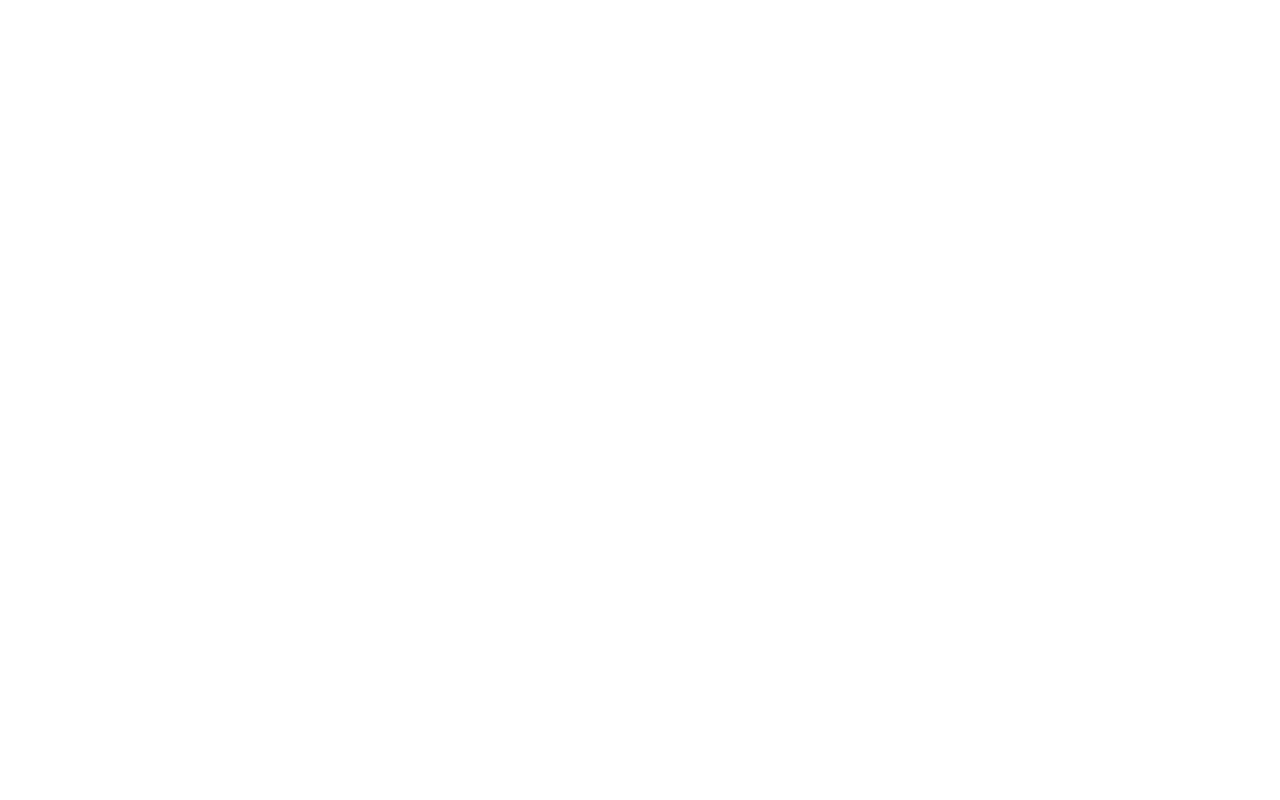
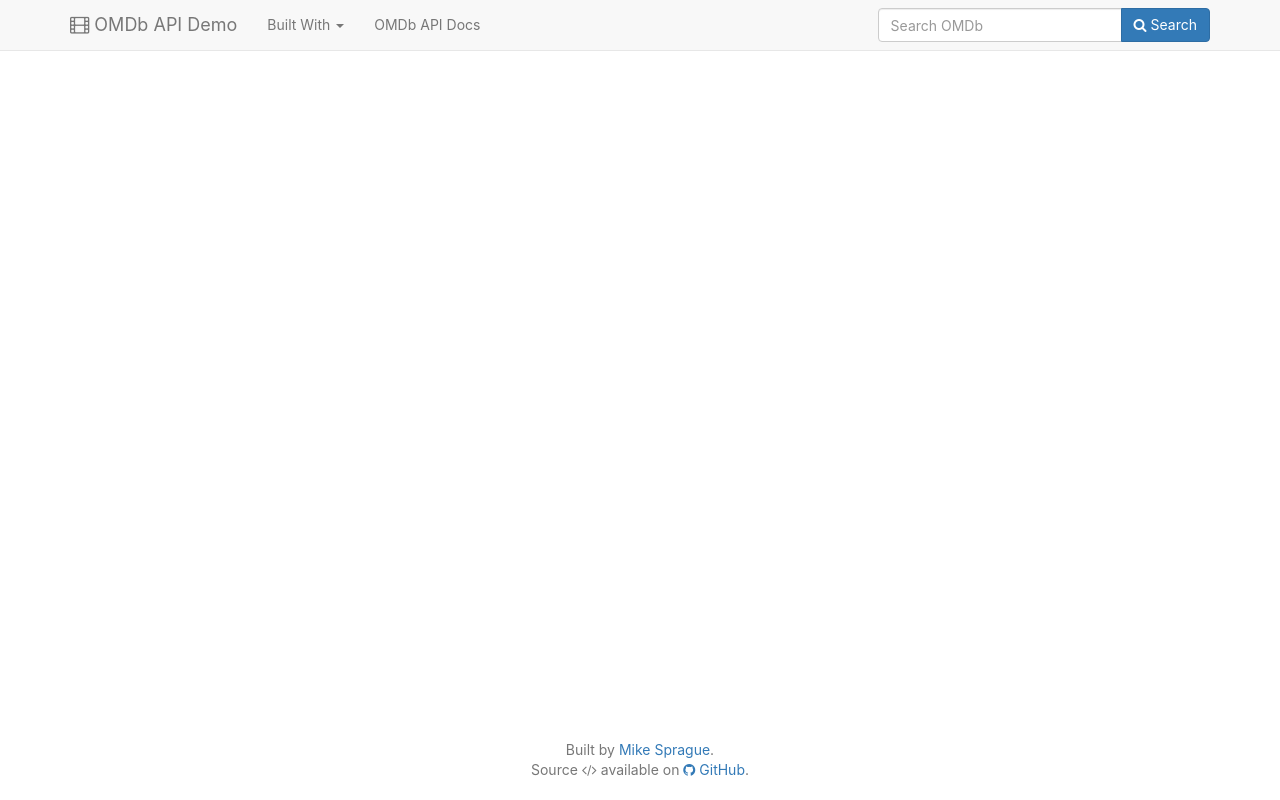
Before and after one commit to mikesprague/marvel-api-demo, a plain HTML site: page index.html in a window 1280 px wide. Drawn offline with nearby package versions, Linux system fonts and the light colour scheme.

Commit message:
Add navbar, footer and empty content container

```diff
--- a/index.html
+++ b/index.html
@@ -10,11 +10,23 @@
     <link href="https://maxcdn.bootstrapcdn.com/bootswatch/3.3.7/sandstone/bootstrap.min.css" rel="stylesheet">
     <link href="https://maxcdn.bootstrapcdn.com/font-awesome/4.6.3/css/font-awesome.min.css" rel="stylesheet">
     <style>
+      html {
+        position: relative;
+        min-height: 100%;
+      }
       body {
+        padding-top: 70px;
+        margin-bottom: 60px;
         font-family: -apple-system, BlinkMacSystemFont,
           "Segoe UI", "Roboto", "Oxygen", "Ubuntu", "Cantarell",
           "Fira Sans", "Droid Sans", "Helvetica Neue",
           sans-serif;
+      }
+      .footer {
+        position: absolute;
+        bottom: 0;
+        width: 100%;
+        height: 60px;
       }
     </style>
     <!--[if lt IE 9]>
@@ -24,6 +36,58 @@
   </head>
   <body>
 
+    <nav class="navbar navbar-default navbar-fixed-top">
+      <div class="container">
+        <div class="navbar-header">
+          <button type="button" class="navbar-toggle collapsed" data-toggle="collapse" data-target="#navbar" aria-expanded="false" aria-controls="navbar">
+            <span class="sr-only">Toggle navigation</span>
+            <span class="icon-bar"></span>
+            <span class="icon-bar"></span>
+            <span class="icon-bar"></span>
+          </button>
+          <a class="navbar-brand" href="#"><i class="fa fa-film"></i> OMDb API Demo</a>
+        </div>
+        <form class="navbar-form navbar-right" role="search">
+          <div class="form-group input-group">
+            <input type="text" class="form-control" placeholder="Search OMDb">
+            <span class="input-group-btn">
+              <button type="submit" class="btn btn-primary"><i class="fa fa-search"></i> Search</button>
+            </span>
+          </div>
+        </form>
+        <div id="navbar" class="navbar-collapse collapse">
+          <ul class="nav navbar-nav">
+            <li class="dropdown">
+              <a href="#" class="dropdown-toggle" data-toggle="dropdown" role="button" aria-expanded="false">Built With <span class="caret"></span></a>
+              <ul class="dropdown-menu" role="menu">
+                <li><a href="https://getbootstrap.com/" rel="external">Bootstrap v3.3.7</a></li>
+                <li><a href="https://bootswatch.com/sandstone/">Bootswatch Sandstorm Theme</a></li>
+                <li><a href="http://fontawesome.io/" rel="external">Font Awesome v4.6.3</a></li>
+                <li><a href="https://jquery.com/" rel="external">jQuery v3.1.0</a></li>
+                <li><a href="http://handlebarsjs.com/" rel="external">Handlebars v4.0.5</a></li>
+                <li class="divider"></li>
+                <li><a href="https://cdnjs.com/" rel="external">CDNjs</a></li>
+                <li><a href="https://www.bootstrapcdn.com/" rel="external">BootstrapCDN</a></li>
+              </ul>
+            </li>
+            <li><a href="https://omdbapi.com/" rel="external">OMDb API Docs</a></li>
+          </ul>
+        </div>
+      </div>
+    </nav>
+
+    <div class="container">
+
+    </div>
+
+    <footer class="footer">
+      <div class="container">
+        <p class="text-muted text-center">
+          Built by <a href="https://mikesprague.me" rel="external">Mike Sprague</a>.
+          <br>
+          Source <i class="fa fa-code"></i> available on <a href="https://github.com/mikesprague/omdb-demo/" rel="external"><i class="fa fa-github"></i> GitHub</a>.</p>
+      </div>
+    </footer>
 
     <script src="https://code.jquery.com/jquery-3.1.0.min.js"></script>
     <script src="https://code.jquery.com/jquery-migrate-3.0.0.min.js"></script>
```
